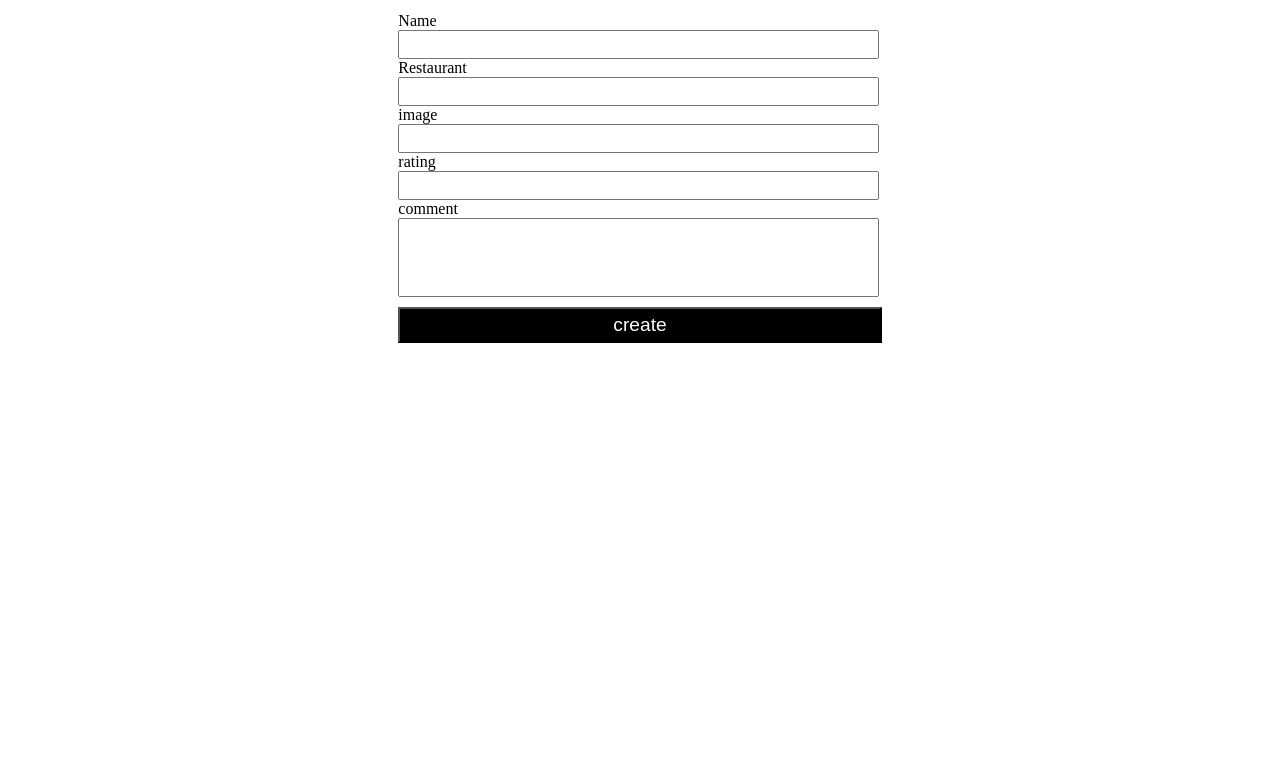
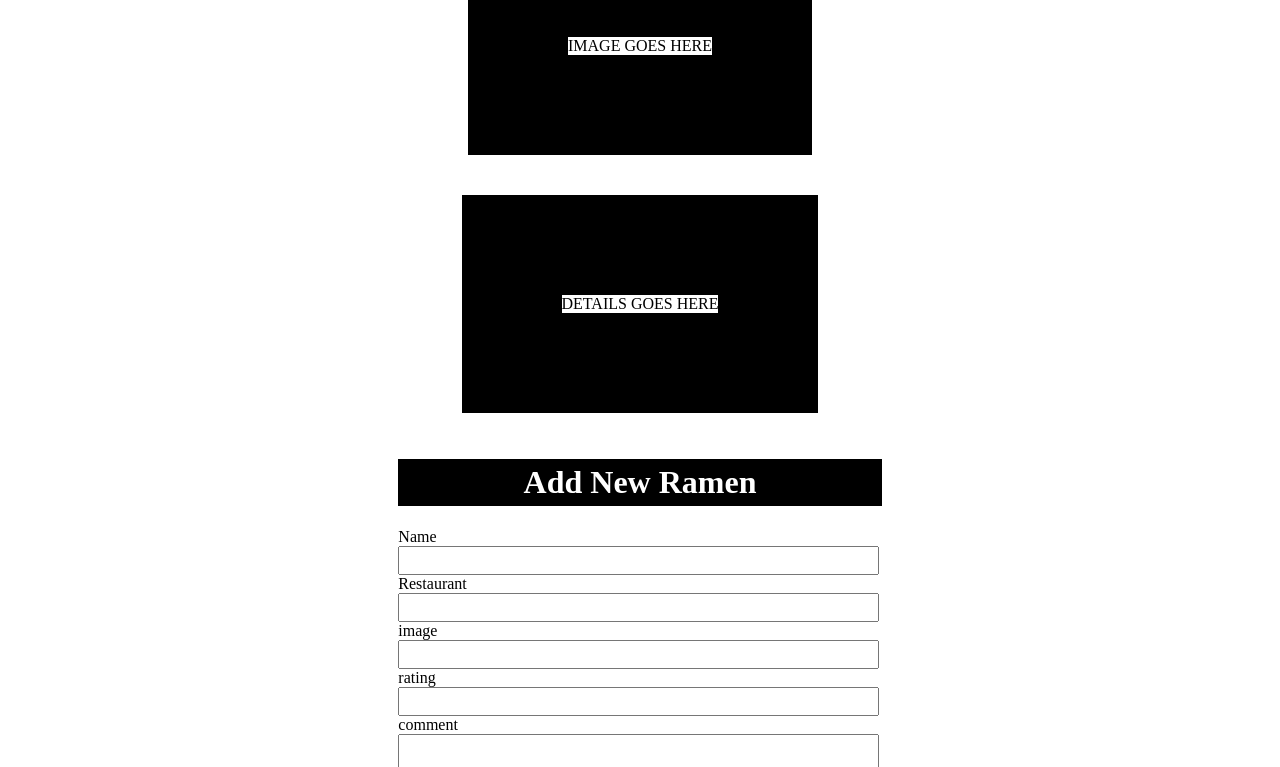
Before and after one commit to Arnold-Maruti/ramen-rating-app, a plain HTML site: page index.html in a window 1280 px wide. Shown: the part 333-1100 px from the top of the page. Before the commit the page ends 800 px from the top, so only its background shows below. Drawn offline with Linux system fonts and the light colour scheme.

Commit message:
linking js and html

```diff
--- a/css/styles.css
+++ b/css/styles.css
@@ -39,3 +39,8 @@ input{
 #t52{
    padding: 30px 150px;
 }
+#ramen-menu,#ramen-detail{
+    border: 100px solid black;
+    display: flex;
+    margin:20px;
+}
--- a/index.html
+++ b/index.html
@@ -5,20 +5,25 @@
     <meta name="viewport" content="width=device-width, initial-scale=1.0">
     <title>ramen rating app</title>
     <link rel="stylesheet" href="css/styles.css">
+    <script src="js/scripts.js" defer></script>
 </head>
 <body>
     <header>Ramen Rater</header>
     <div id="page">
         <div id="first line image">
             <img src="images/kimchi.jpeg" alt="kimichi ramen">
-            <img src="images/miso.jpeg" alt="miso ramen">
+            <img src="images/miso.jpeg" alt="miso ramen"id="2">
             <img src="images/Naruto ramen.jpeg" alt="naruto ramen">
             <img src="images/ramen 1.jpeg" alt="ramen 1 ">
-            <img src="images/shoyu.jpeg" alt="shoyu ramen">
+            <img src="images/shoyu.jpeg" alt="shoyu ramen" id="1">
             <img src="images/tonkotsu.jpeg" alt="tonkotsu">
         </div>
-        <div id="ramen-menu"></div>
-        <div id="ramen-detail"></div>
+        <div id="ramen-menu">
+            IMAGE GOES HERE
+        </div>
+        <div id="ramen-detail">
+            DETAILS GOES HERE
+        </div>
         <div id="input">
         <h1>Add New Ramen</h1>
         <form>
--- a/js/index.js
+++ b/js/scripts.js
@@ -3,3 +3,4 @@ const ramens = [
     { id: 2, name: "Miso Ramen", restaurant: "Menya", image: "miso.jpg", rating: 4, comment: "Very flavorful!" },
     { id: 3, name: "Tonkotsu Ramen", restaurant: "Ramen-ya", image: "tonkotsu.jpg" }
  ];
+image.addEventListener("click",f1)
```
